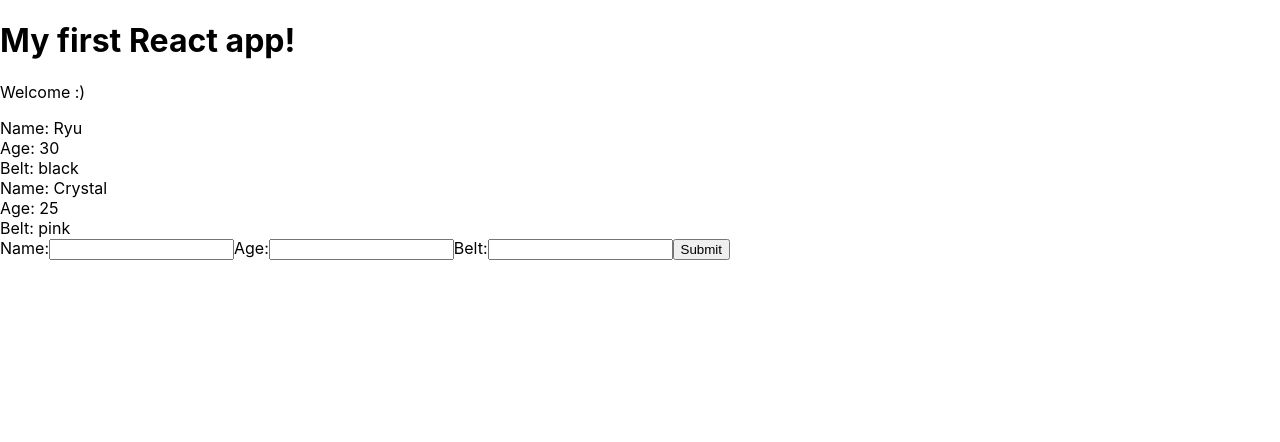
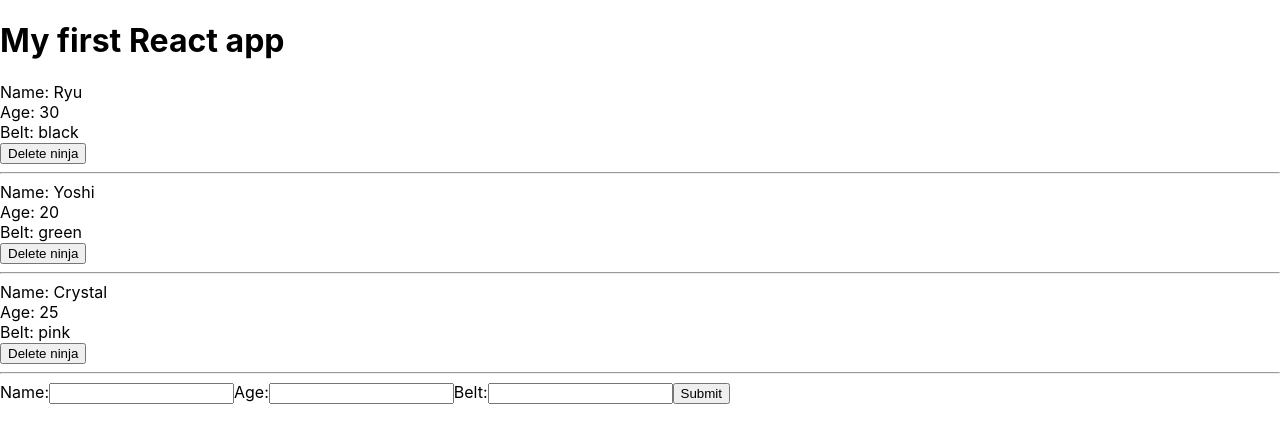
Before and after one commit to thomasmartinez114/reactRedux, a React (Create React App) app in the folder myapp/: page / in a window 1280 px wide. Shown: the top 442 px of the page. Built offline with nearby package versions, Linux system fonts and the light colour scheme.

Commit message:
deleting data

```diff
--- a/myapp/src/AddNinja.js
+++ b/myapp/src/AddNinja.js
@@ -9,22 +9,22 @@
   handleChange = (e) => {
     this.setState({
       [e.target.id]: e.target.value
-        })
+    });
   }
   handleSubmit = (e) => {
     e.preventDefault();
     this.props.addNinja(this.state);
   }
-    render(){
+  render() {
     return (
       <div>
         <form onSubmit={this.handleSubmit}>
-                    <label htmlFor='name'>Name:</label>
-                    <input type='text' id='name' onChange={this.handleChange} />
-                    <label htmlFor='name'>Age:</label>
-                    <input type='text' id='age' onChange={this.handleChange} />
-                    <label htmlFor='name'>Belt:</label>
-                    <input type='text' id='belt' onChange={this.handleChange} />
+          <label htmlFor="name">Name:</label>
+          <input type="text" id="name" onChange={this.handleChange} />
+          <label htmlFor="age">Age:</label>
+          <input type="text" id="age" onChange={this.handleChange} />
+          <label htmlFor="belt">Belt:</label>
+          <input type="text"id="belt" onChange={this.handleChange} />
           <button>Submit</button>
         </form>
       </div>
@@ -32,5 +32,4 @@
   }
 }
 
-
 export default AddNinja
--- a/myapp/src/App.js
+++ b/myapp/src/App.js
@@ -1,6 +1,6 @@
 import React, { Component } from 'react';
-import Ninjas from './Ninjas';
-import AddNinja from './AddNinja';
+import Ninjas from './Ninjas'
+import AddNinja from './AddNinja'
 
 class App extends Component {
   state = {
@@ -11,21 +11,29 @@
     ]
   }
   addNinja = (ninja) => {
-      ninja.id = Math.random();
-      let ninjas = [...this.state.ninjas, ninja]; //making copy of the ninjas array above
-      this.setState({
-        ninjas: ninjas
-      })
+    ninja.id = Math.random();
+    let ninjas = [...this.state.ninjas, ninja];
+    this.setState({
+      ninjas: ninjas
+    });
+  }
+  deleteNinja = (id) => {
+    // console.log(id);
+    let ninjas = this.state.ninjas.filter(ninja => {
+      return ninja.id !== id
+    });
+    this.setState({
+      ninjas: ninjas
+    });
   }
   render() {
     return (
-      <div className='App'>
-        <h1>My first React app!</h1>
-        <p>Welcome :)</p>
-        <Ninjas ninjas={this.state.ninjas}/>
+      <div className="App">
+        <h1>My first React app</h1>
+        <Ninjas ninjas={this.state.ninjas} deleteNinja={this.deleteNinja} />
         <AddNinja addNinja={this.addNinja} />
       </div>
-      );
+    );
   }
 }
 
--- a/myapp/src/Ninjas.js
+++ b/myapp/src/Ninjas.js
@@ -1,37 +1,23 @@
-import React from 'react';
+import React from 'react'
 
-const Ninjas = ({ninjas}) => {
-    // const ninjaList = ninjas.map(ninja => {
-    //     if (ninja.age > 20){
-    //     return (
-    //     <div className='ninja' key={ninja.id}>
-    //         <div>Name: { ninja.name }</div>
-    //         <div>Age: { ninja.age }</div>
-    //         <div>Belt: { ninja.belt }</div>
-    //     </div>
-    //     )
-    // } else {
-    //         return null
-    //     }
-    // })
-
-
-    return(
-        <div className='ninja-list'>
+const Ninjas = ({ninjas, deleteNinja}) => {
+  return (
+    <div className="ninja-list">
       {
         ninjas.map(ninja => {
-                return ninja.age > 20 ? (
-                    <div className='ninja' key={ninja.id}>
+          return (
+            <div className="ninja" key={ninja.id}>
               <div>Name: { ninja.name }</div>
               <div>Age: { ninja.age }</div>
               <div>Belt: { ninja.belt }</div>
+              <button onClick={() => {deleteNinja(ninja.id)}}>Delete ninja</button>
+              <hr />
             </div>
-            ) : null
+          )
         })
-
       }
     </div>
-        )
+  );
 }
 
 export default Ninjas
```
Lines whose indentation alone changed are shown as unchanged.
